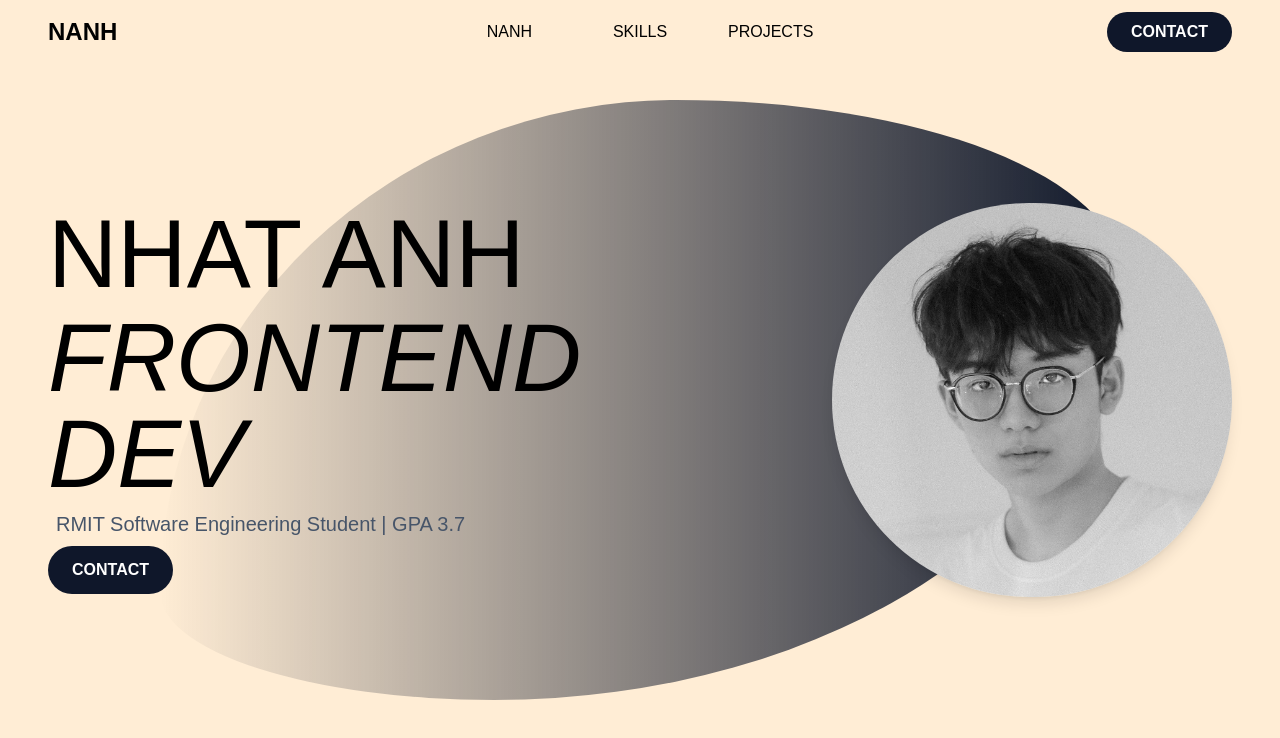
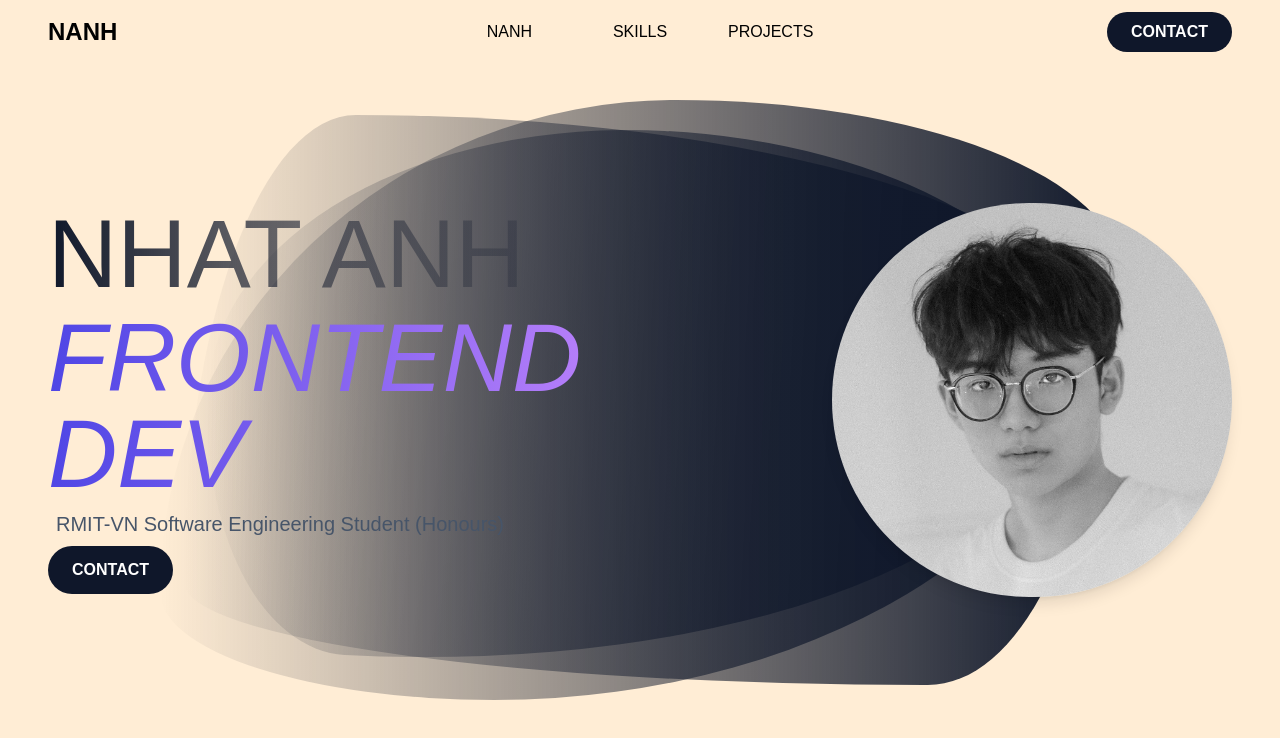
Before and after one commit to truongnhatanh7/portfolio23, a Next.js app: page / in a window 1280 px wide. Shown: the top 738 px of the page. Built offline with nearby package versions, Linux system fonts and the light colour scheme.

Commit message:
feat: add signature shape shifting technique

```diff
--- a/src/layouts/Main/Main.tsx
+++ b/src/layouts/Main/Main.tsx
@@ -5,17 +5,17 @@ const Main = () => {
   return (
     <div className="p-12 grid grid-cols-2 h-screen items-center">
       <div className="flex flex-col gap-2">
-        <h1 className="text-8xl text-left uppercase">
+        <h1 className="text-8xl text-left uppercase text-transparent bg-clip-text bg-gradient-to-r from-slate-900 to-transparent">
           NHAT ANH
         </h1>
-        <h1 className="text-8xl text-left uppercase italic">
+        <h1 className="text-8xl text-left uppercase italic text-transparent bg-clip-text bg-gradient-to-r from-indigo-600 to-purple-400">
           Frontend Dev
         </h1>
         <p className='pl-2 text-xl text-slate-600'>
-          RMIT Software Engineering Student | GPA 3.7
+          RMIT-VN Software Engineering Student (Honours)
         </p>
         <button className="group w-fit px-6 py-3 translate-z-0 font-semibold bg-slate-900 relative overflow-hidden rounded-3xl h-fit text-white transition-all">
-        <div className="absolute block h-full top-0 left-0 bottom-0 right-0 w-0 transition-all group-hover:w-full bg-yellow-600 skew-x-12 scale-150"></div>
+        <div className="absolute block h-full top-0 left-0 bottom-0 right-0 w-0 transition-all group-hover:w-full bg-indigo-600 skew-x-12 scale-150"></div>
         <h1 className='relative'>
           CONTACT
         </h1>
@@ -30,6 +30,10 @@ const Main = () => {
       />
       <div className="fixed -z-10 left-1/2 top-1/2 -translate-x-1/2 -translate-y-1/2 w-3/4 h-3/4 bg-gradient-to-r from-transparent to-slate-900 animate-[shapeShifting_5s_ease-in-out_infinite_alternate]">
       </div>
+      <div className="fixed -z-10 left-1/2 top-1/2 -translate-x-1/2 -translate-y-1/2 w-3/4 h-3/4 bg-gradient-to-r from-transparent to-slate-900 animate-[shapeShifting_7s_ease-in-out_infinite_alternate] scale-95">
+      </div>
+      <div className="fixed -z-10 left-1/2 top-1/2 -translate-x-1/2 -translate-y-1/2 w-3/4 h-3/4 bg-gradient-to-r from-transparent to-slate-900 animate-[shapeShifting_10s_ease-in-out_infinite_alternate] scale-90 rotate-3">
+      </div>
     </div>
   )
 }
--- a/src/layouts/Navbar/Navbar.tsx
+++ b/src/layouts/Navbar/Navbar.tsx
@@ -22,7 +22,7 @@ const Navbar = () => {
         }
       </ul>
       <button className="group px-6 py-2 translate-z-0 font-semibold bg-slate-900 relative overflow-hidden rounded-3xl h-fit text-white transition-all">
-        <div className="absolute block h-full top-0 left-0 bottom-0 right-0 w-0 transition-all group-hover:w-full bg-yellow-600 -skew-x-12"></div>
+        <div className="absolute block h-full top-0 left-0 bottom-0 right-0 w-0 transition-all group-hover:w-full bg-indigo-600 -skew-x-12 scale-150"></div>
         <h1 className='relative'>
           CONTACT
         </h1>
```
